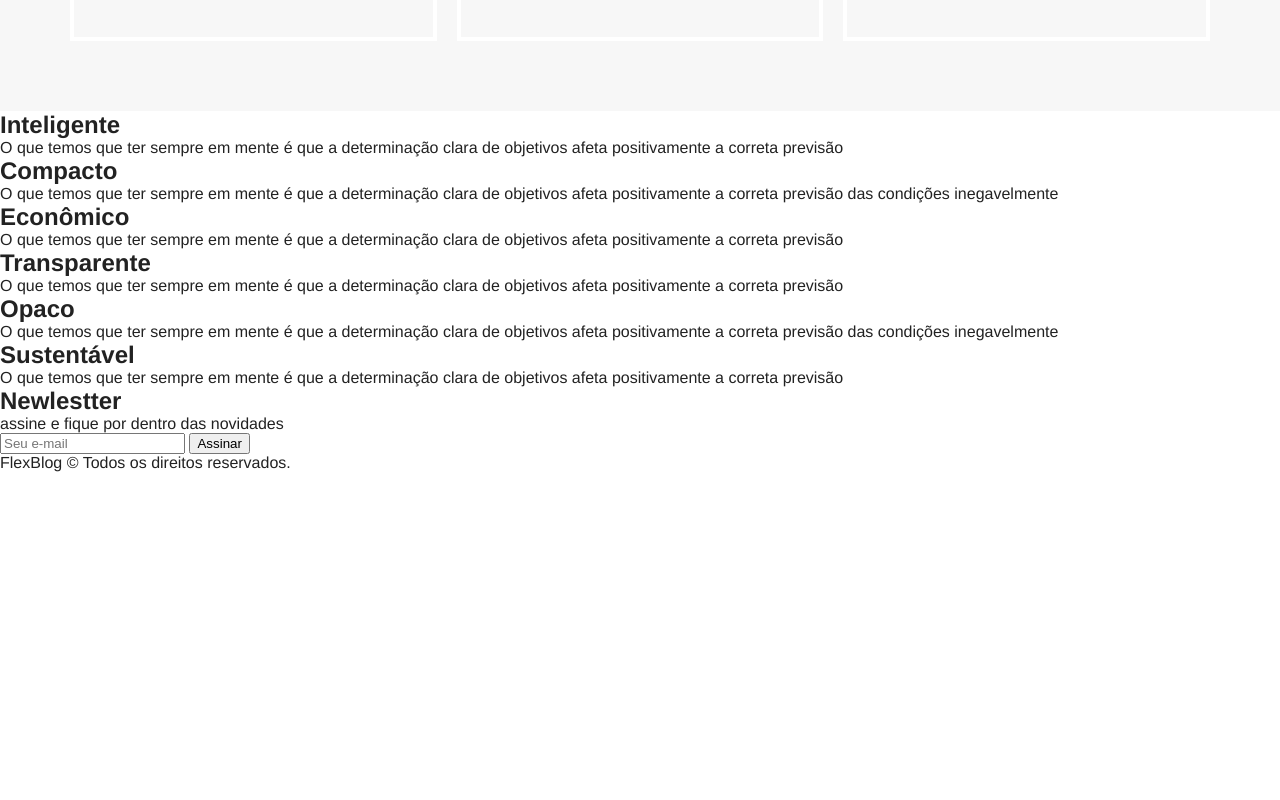
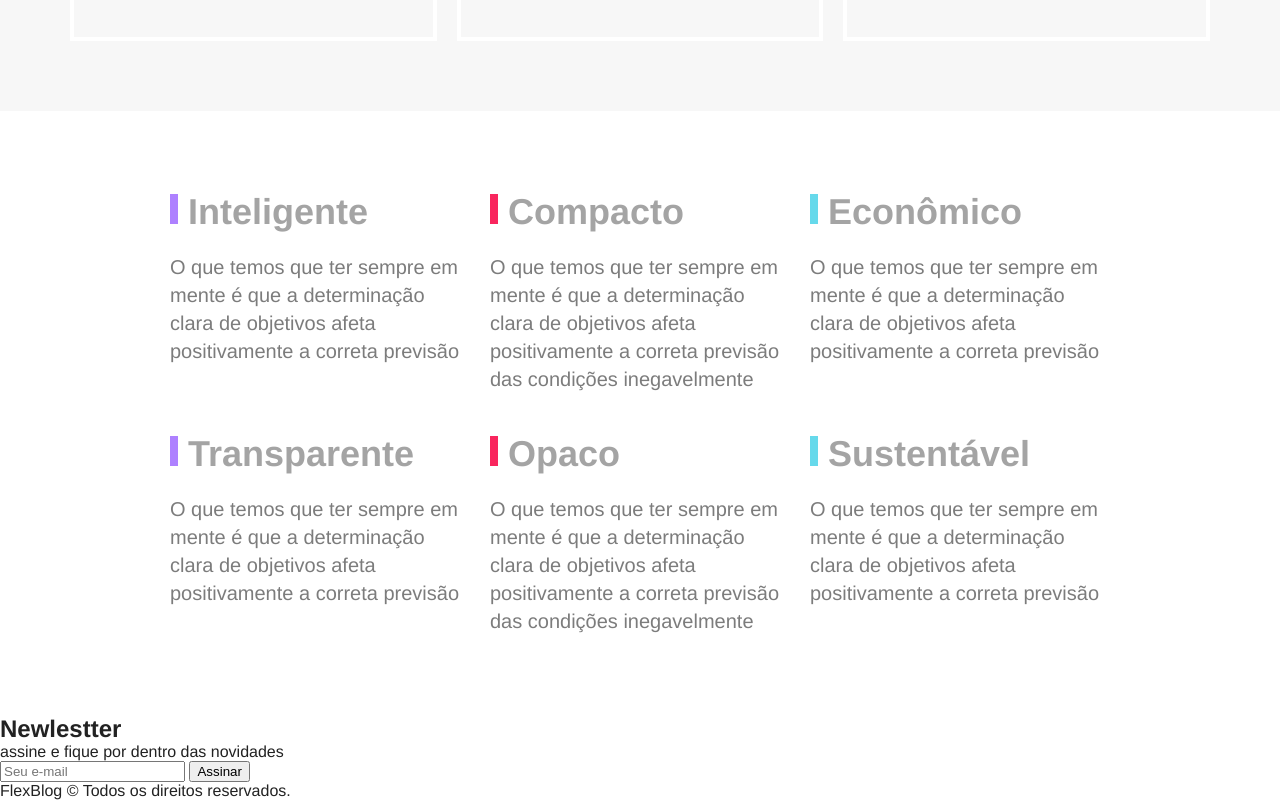
Before and after one commit to MaykonSilva2017/flexblog, a plain HTML site: page index.html in a window 1280 px wide. Shown: the part 2420-3220 px from the top of the page. Before the commit the page ends 2892 px from the top, so only its background shows below. Drawn offline with Linux system fonts and the light colour scheme.

Commit message:
alteracao qualidade

```diff
--- a/css/style.css
+++ b/css/style.css
@@ -285,3 +285,50 @@ img {
 
     }
 }
+
+/* Qualidade */
+
+.qualidade{
+    max-width: 960px;
+    margin: 60px auto;
+    display: flex;
+    flex-wrap: wrap;
+}
+
+.qualidade-item{
+    flex: 1 1 300px;
+    margin: 20px 10px;
+}
+
+.qualidade-item h2{
+    font-size: 2.25em;
+    color: #a4a4a4;
+    margin-bottom: 20px;
+}
+
+.qualidade-item h2::before{
+    content: '';
+    display: inline-block;
+    width: 8px;
+    height: 30px;
+    margin-right: 10px;
+    background-color: #122ab2;
+}
+
+.qualidade-item:nth-of-type(3n+1) h2::before{
+    background: #ae81ff;
+}
+
+.qualidade-item:nth-of-type(3n+2) h2::before{
+    background: #f9265e;;
+}
+
+.qualidade-item:nth-of-type(3n+3) h2::before{
+    background: #66d9eb;
+}
+
+.qualidade-item p{
+    font-size: 1.25em;
+    line-height: 1.4;
+    color: #7c7c7c;
+}
```
